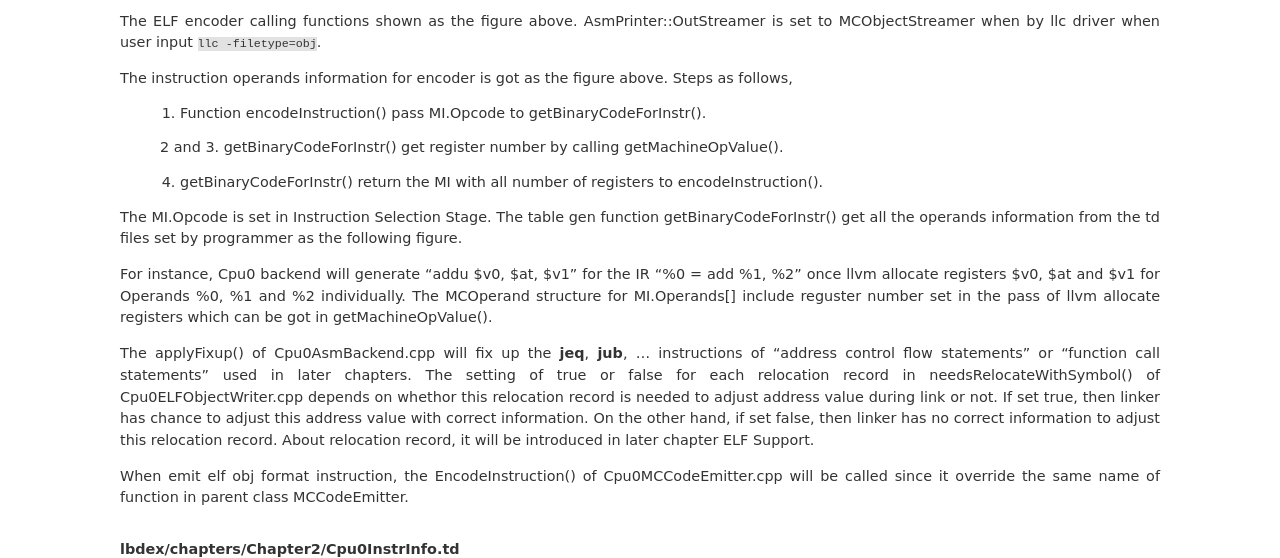
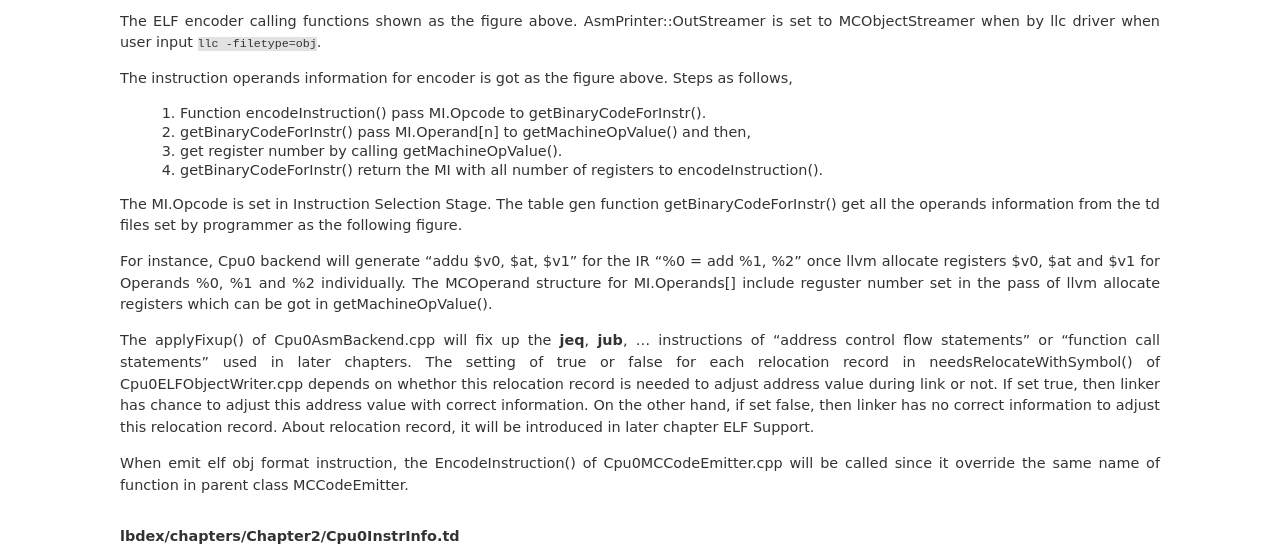
Before and after one commit to Jonathan2251/lbd, a Sphinx documentation site: the page built from source/genobj.rst, in a window 1280 px wide and 900 px high, scrolled down 4255 px, cut to the strip 136-694 px from the top of the window. Built offline with Sphinx 7.4.7, drawn with Linux system fonts in a browser that asks for light colours; pages that are not in the unit, such as notebooks, are missing from menus.

```diff
--- a/source/genobj.rst
+++ b/source/genobj.rst
@@ -197,7 +197,9 @@
 
   1. Function encodeInstruction() pass MI.Opcode to getBinaryCodeForInstr().
 
-  2 and 3. getBinaryCodeForInstr() get register number by calling getMachineOpValue().
+  2. getBinaryCodeForInstr() pass MI.Operand[n] to getMachineOpValue() and then,
+
+  3. get register number by calling getMachineOpValue().
 
   4. getBinaryCodeForInstr() return the MI with all number of registers to encodeInstruction().
 
```
